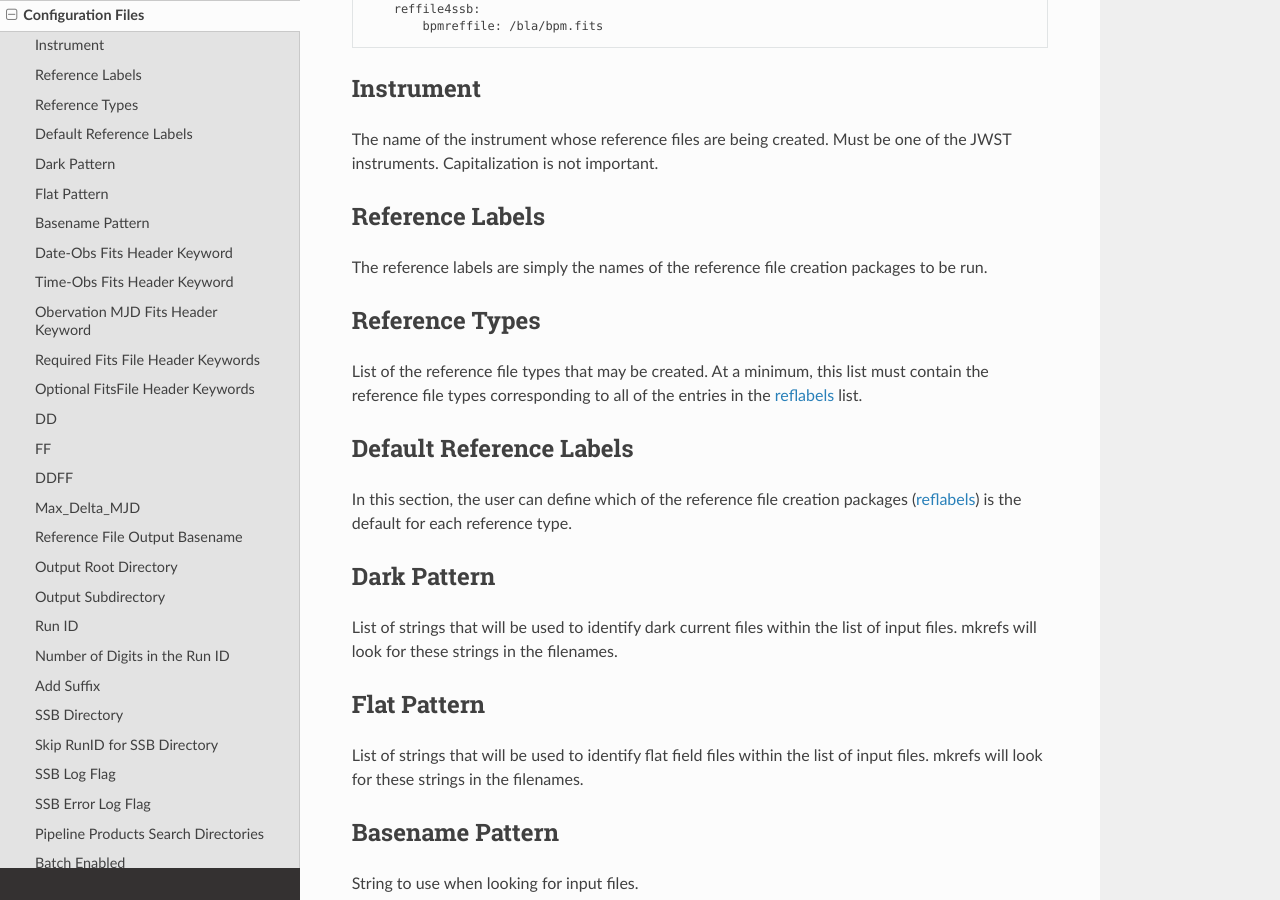
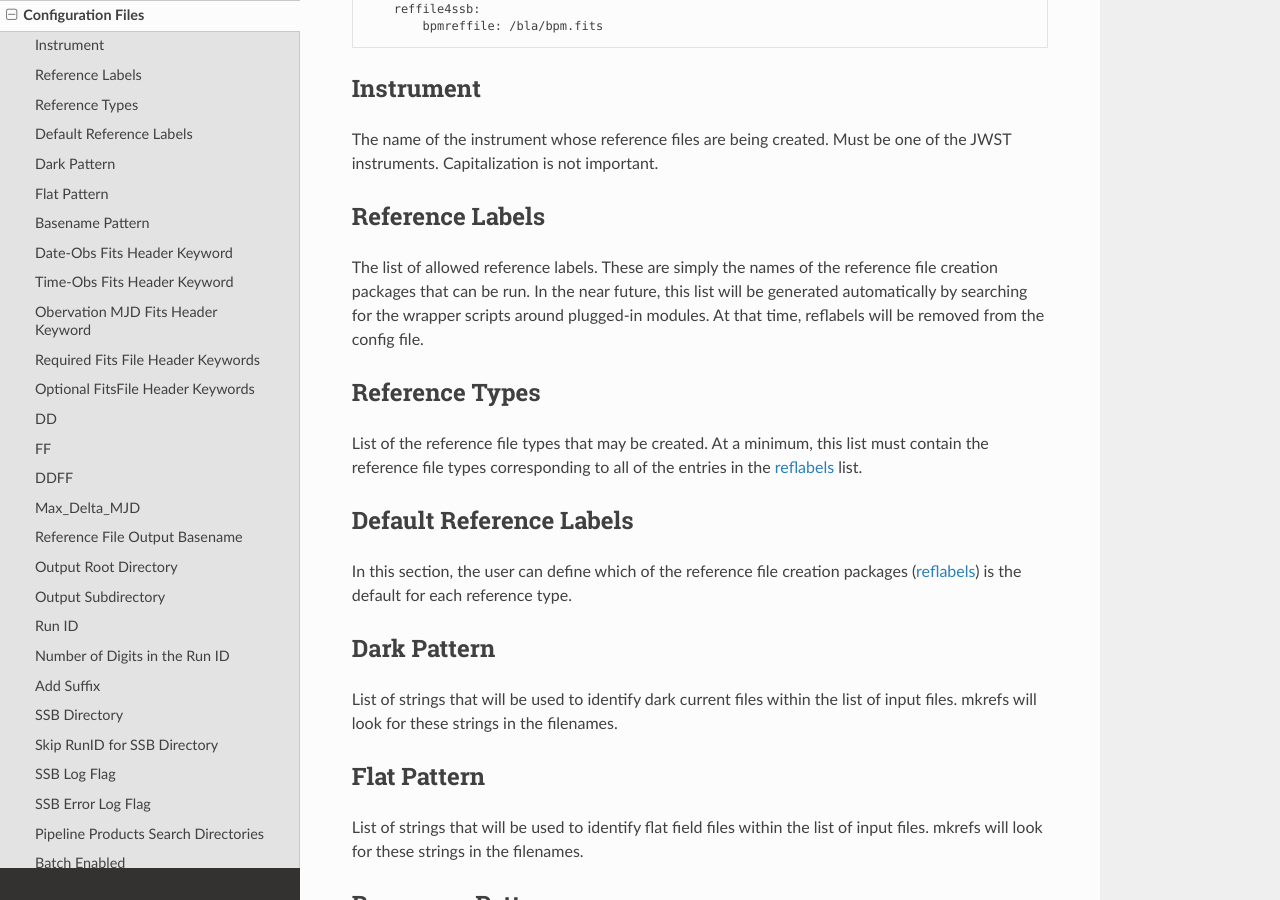
Before and after one commit to spacetelescope/jwst_reffiles, a Sphinx documentation site: the page built from docs/configuration_files.rst, in a window 1280 px wide and 900 px high, scrolled down 2131 px. Built offline with Sphinx 7.4.7 and the Read the Docs theme 2.0.0, drawn with Linux system fonts in a browser that asks for light colours; formulas are drawn with MathJax 3.

Commit message:
Add note that reflabels will soon disappear from config file

```diff
--- a/docs/configuration_files.rst
+++ b/docs/configuration_files.rst
@@ -138,7 +138,7 @@ The name of the instrument whose reference files are being created. Must be one
 Reference Labels
 ----------------
 
-The reference labels are simply the names of the reference file creation packages to be run.
+The list of allowed reference labels. These are simply the names of the reference file creation packages that can be run. In the near future, this list will be generated automatically by searching for the wrapper scripts around plugged-in modules. At that time, reflabels will be removed from the config file.
 
 .. _reftypes:
 
```
